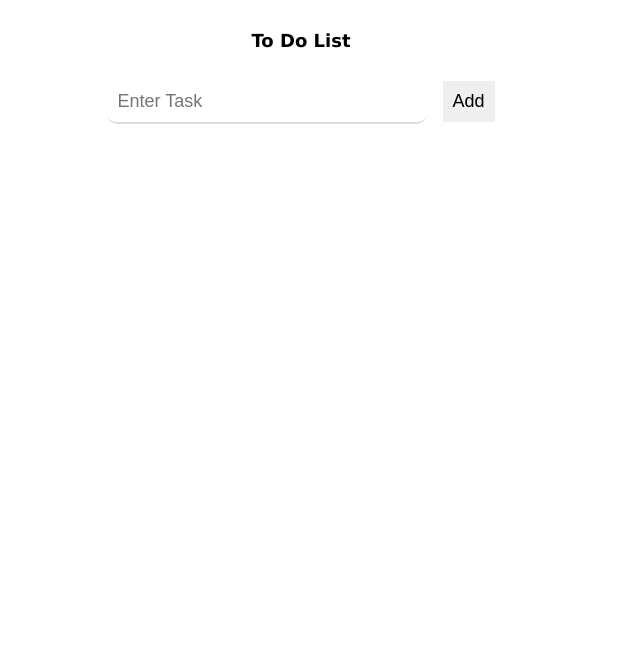
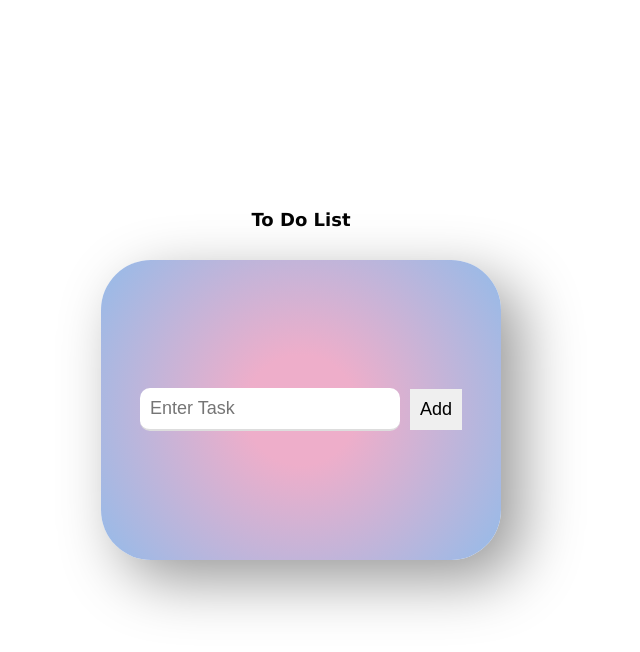
Before and after one commit to keeefles/to-doList, a plain HTML site: page index.html in a window 1280 px wide. Shown: the whole page, without its empty margins (339-979 px from the left). Drawn offline with Linux system fonts and the light colour scheme.

Commit message:
addedContent

```diff
--- a/css/style.css
+++ b/css/style.css
@@ -14,7 +14,7 @@ body {
     margin: 0 auto;
 }
 
-.container{
+section{
     display: flex;
     flex-wrap: nowrap;
     align-items: center;
@@ -29,7 +29,7 @@ h1 {
     margin: 30px 0;
 }
 
-form {
+div{
     display: flex;
     justify-content: center;
     align-items: center;
```
